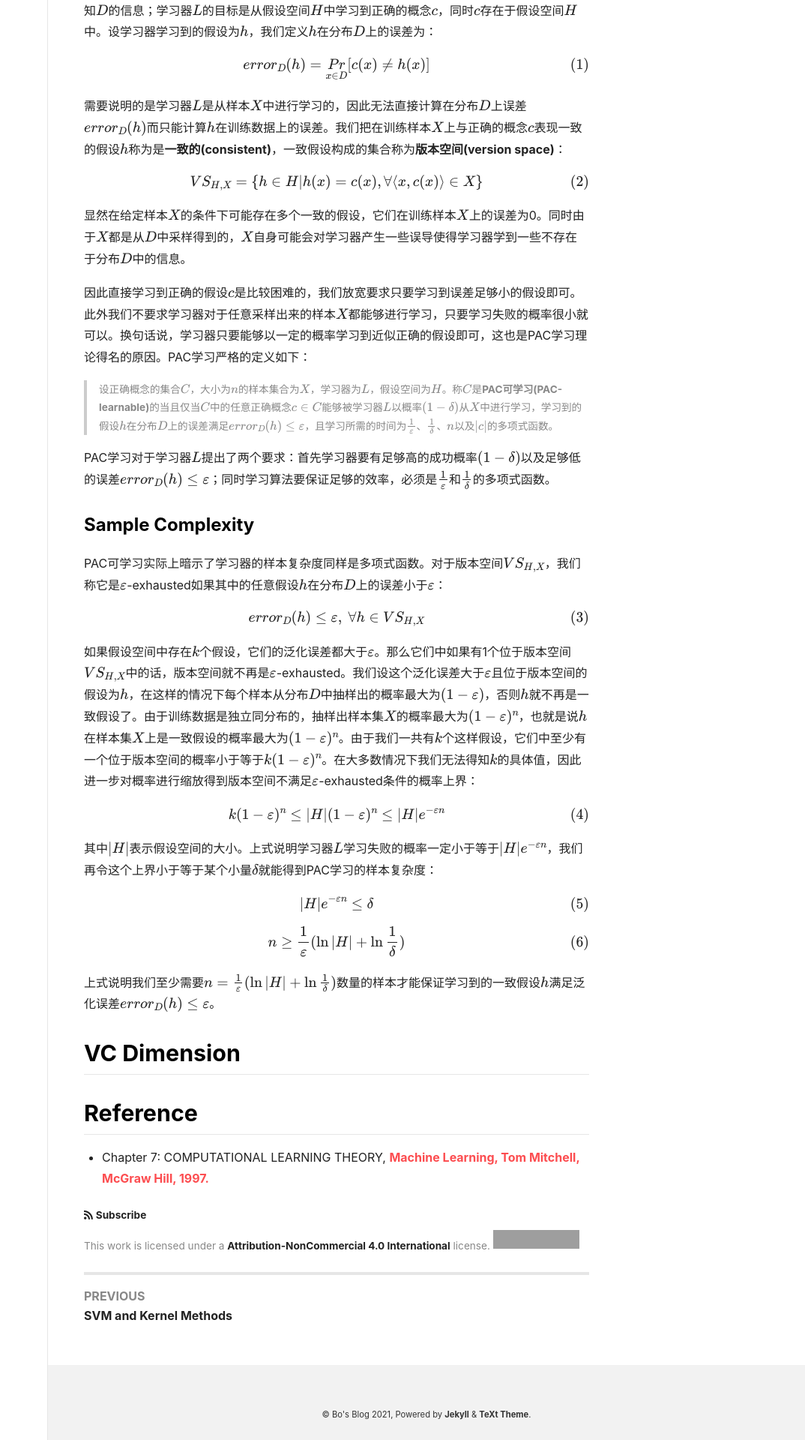
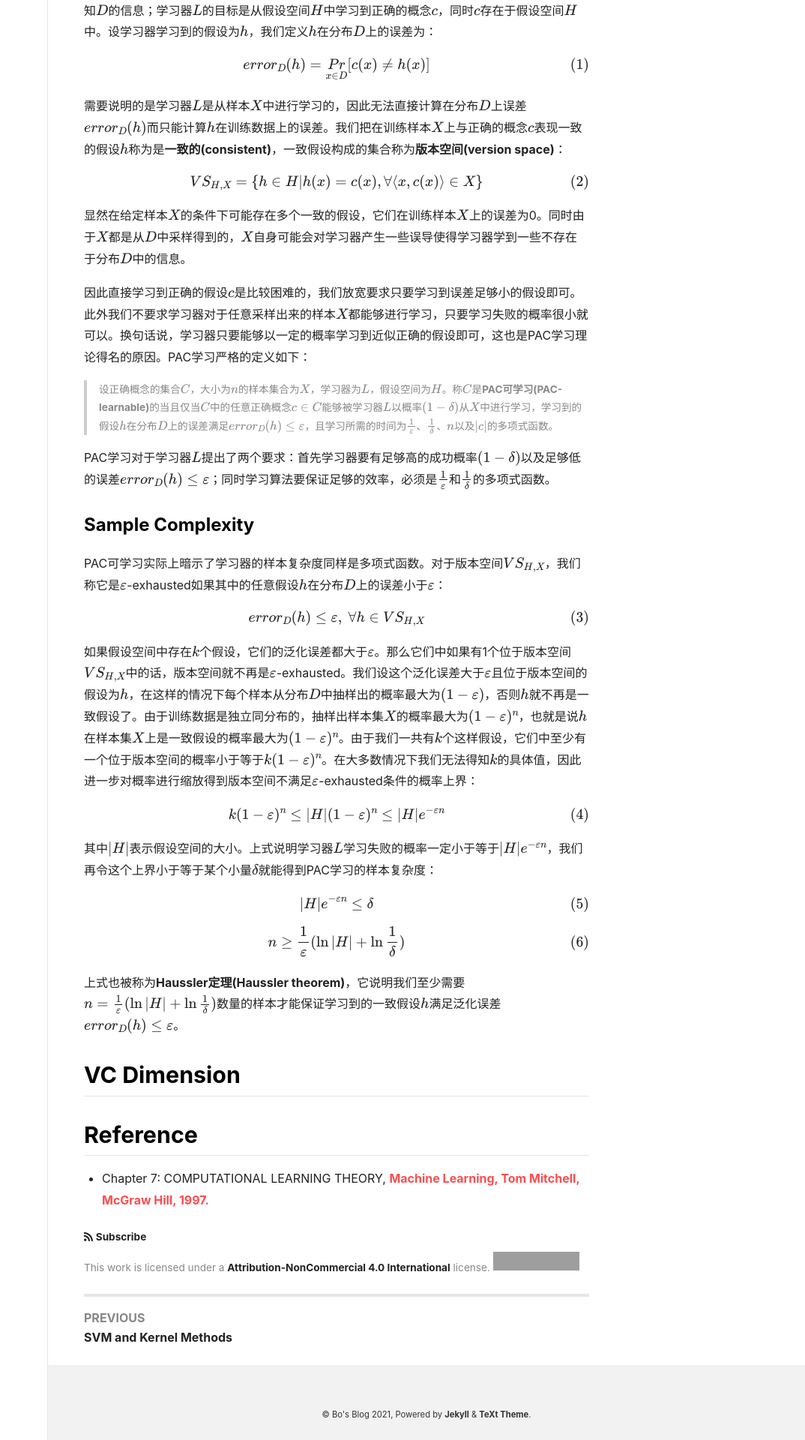
Before and after one commit to peng00bo00/peng00bo00_previous_blog, a Jekyll site: the page built from _posts/2021-09-20-OMSCS-ML-NOTES-07.md, in a window 1280 px wide. Shown: the part 940-2860 px from the top of the page at 75% size, without its empty margins (206-1280 px from the left). Built offline with Jekyll 4.4.1, drawn with Linux system fonts in a browser that asks for light colours; nearby versions of some CDN libraries; formulas are drawn with MathJax 3; grey boxes are pictures that could not be loaded.

Commit message:
Update 2021-09-20-OMSCS-ML-NOTES-07.md

```diff
--- a/_posts/2021-09-20-OMSCS-ML-NOTES-07.md
+++ b/_posts/2021-09-20-OMSCS-ML-NOTES-07.md
@@ -66,7 +66,7 @@ $$
 n \geq \frac{1}{\varepsilon} (\ln \vert H \vert + \ln \frac{1}{\delta})
 $$
 
-上式说明我们至少需要$n = \frac{1}{\varepsilon} (\ln \vert H \vert + \ln \frac{1}{\delta})$数量的样本才能保证学习到的一致假设$h$满足泛化误差$error_D(h) \leq \varepsilon$。
+上式也被称为**Haussler定理(Haussler theorem)**，它说明我们至少需要$n = \frac{1}{\varepsilon} (\ln \vert H \vert + \ln \frac{1}{\delta})$数量的样本才能保证学习到的一致假设$h$满足泛化误差$error_D(h) \leq \varepsilon$。
 
 ## VC Dimension
 
```
